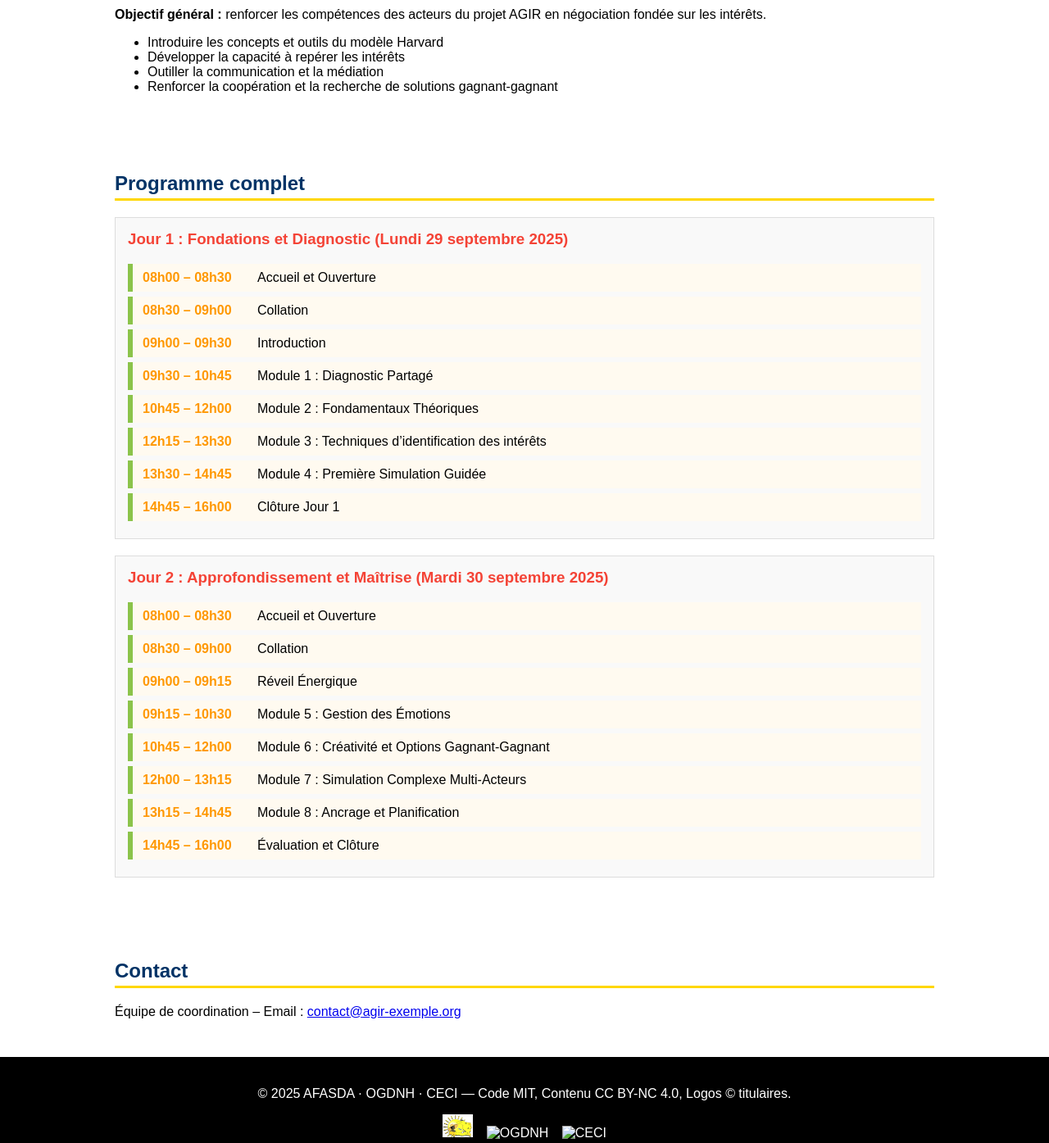
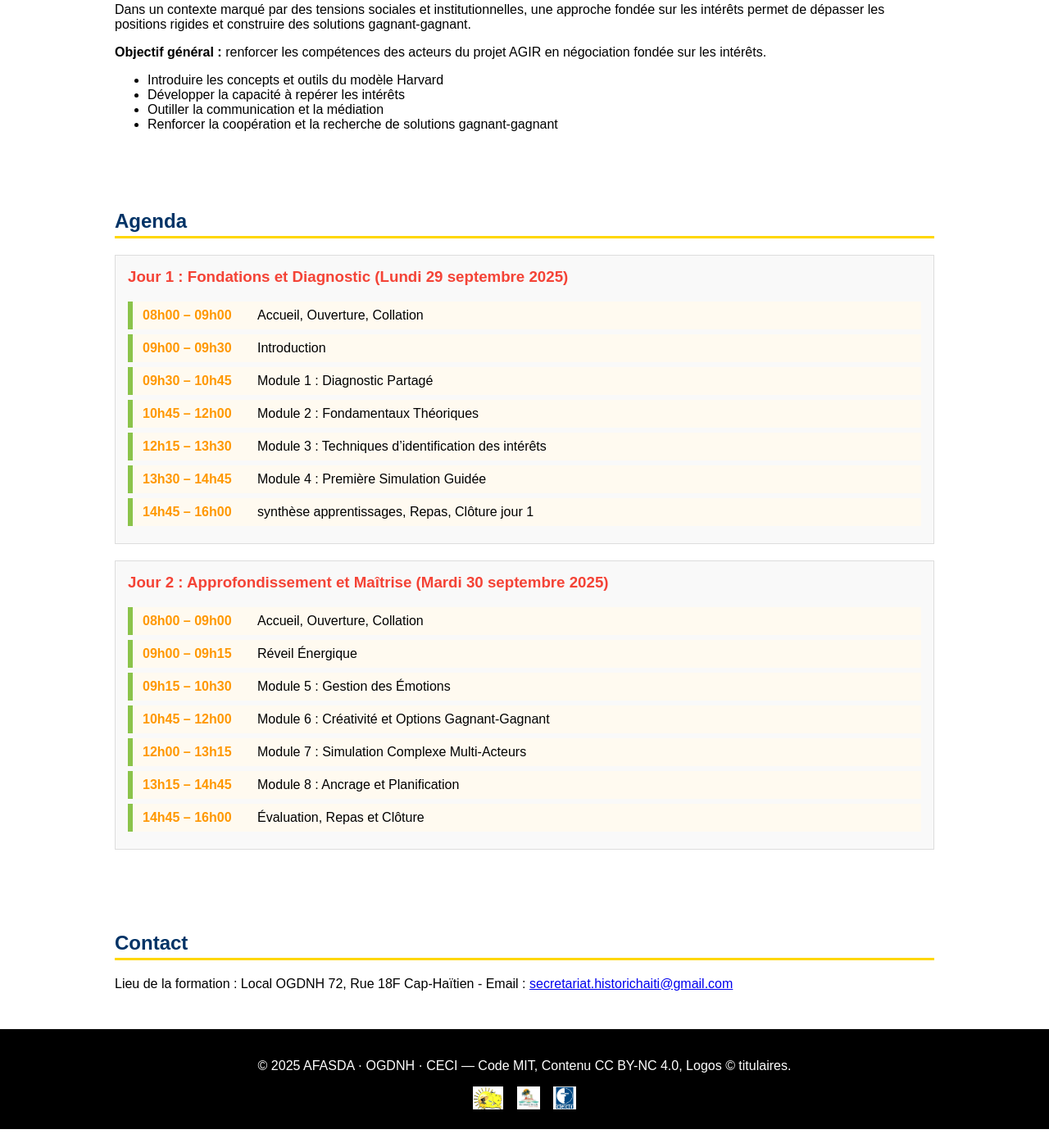
Before and after one commit to williamgustave/agir-negociation, a plain HTML site: page index.html in a window 1280 px wide. Shown: the part 527-1922 px from the top of the page at 82% size. Drawn offline with Linux system fonts and the light colour scheme.

Commit message:
Update index.html

```diff
--- a/index.html
+++ b/index.html
@@ -23,9 +23,9 @@
 <body>
   <header>
     <div>
-      <img src="assets/afasda.png" alt="AFASDA" />
-      <img src="assets/ogdnh.png" alt="OGDNH" />
-      <img src="assets/ceci.png" alt="CECI" />
+      <img src="afasda.png" alt="AFASDA" />
+      <img src="ogdnh.png" alt="OGDNH" />
+      <img src="ceci.png" alt="CECI" />
     </div>
     <h1>Programme de Formation</h1>
     <p>Négociation fondée sur les intérêts</p>
@@ -33,7 +33,7 @@
   <nav>
     <a href="#about">À propos</a>
     <a href="#context">Contexte & Objectifs</a>
-    <a href="#agenda">Programme</a>
+    <a href="#agenda">Agenda</a>
     <a href="#contact">Contact</a>
   </nav>
   <section id="about">
@@ -52,40 +52,38 @@
     </ul>
   </section>
   <section id="agenda">
-    <h2>Programme complet</h2>
+    <h2>Agenda</h2>
     <div class="day">
       <h3>Jour 1 : Fondations et Diagnostic (Lundi 29 septembre 2025)</h3>
-      <div class="item"><time>08h00 – 08h30</time>Accueil et Ouverture</div>
-      <div class="item"><time>08h30 – 09h00</time>Collation</div>
+      <div class="item"><time>08h00 – 09h00</time>Accueil, Ouverture, Collation</div>
       <div class="item"><time>09h00 – 09h30</time>Introduction</div>
       <div class="item"><time>09h30 – 10h45</time>Module 1 : Diagnostic Partagé</div>
       <div class="item"><time>10h45 – 12h00</time>Module 2 : Fondamentaux Théoriques</div>
       <div class="item"><time>12h15 – 13h30</time>Module 3 : Techniques d’identification des intérêts</div>
       <div class="item"><time>13h30 – 14h45</time>Module 4 : Première Simulation Guidée</div>
-      <div class="item"><time>14h45 – 16h00</time>Clôture Jour 1</div>
+      <div class="item"><time>14h45 – 16h00</time>synthèse apprentissages, Repas, Clôture jour 1</div>
     </div>
     <div class="day">
       <h3>Jour 2 : Approfondissement et Maîtrise (Mardi 30 septembre 2025)</h3>
-      <div class="item"><time>08h00 – 08h30</time>Accueil et Ouverture</div>
-      <div class="item"><time>08h30 – 09h00</time>Collation</div>
+      <div class="item"><time>08h00 – 09h00</time>Accueil, Ouverture, Collation</div>
       <div class="item"><time>09h00 – 09h15</time>Réveil Énergique</div>
       <div class="item"><time>09h15 – 10h30</time>Module 5 : Gestion des Émotions</div>
       <div class="item"><time>10h45 – 12h00</time>Module 6 : Créativité et Options Gagnant-Gagnant</div>
       <div class="item"><time>12h00 – 13h15</time>Module 7 : Simulation Complexe Multi-Acteurs</div>
       <div class="item"><time>13h15 – 14h45</time>Module 8 : Ancrage et Planification</div>
-      <div class="item"><time>14h45 – 16h00</time>Évaluation et Clôture</div>
+      <div class="item"><time>14h45 – 16h00</time>Évaluation, Repas et Clôture</div>
     </div>
   </section>
   <section id="contact">
     <h2>Contact</h2>
-    <p>Équipe de coordination – Email : <a href="mailto:contact@agir-exemple.org">contact@agir-exemple.org</a></p>
+    <p>Lieu de la formation : Local OGDNH 72, Rue 18F Cap-Haïtien - Email : <a href="mailto:secretariat.historichaiti@gmail.com">secretariat.historichaiti@gmail.com</a></p>
   </section>
   <footer>
     <p>© 2025 AFASDA · OGDNH · CECI — Code MIT, Contenu CC BY-NC 4.0, Logos © titulaires.</p>
     <div>
       <img src="afasda.png" alt="AFASDA" />
-      <img src="assets/ogdnh.png" alt="OGDNH" />
-      <img src="assets/ceci.png" alt="CECI" />
+      <img src="ogdnh.png" alt="OGDNH" />
+      <img src="ceci.png" alt="CECI" />
     </div>
   </footer>
 </body>
```
